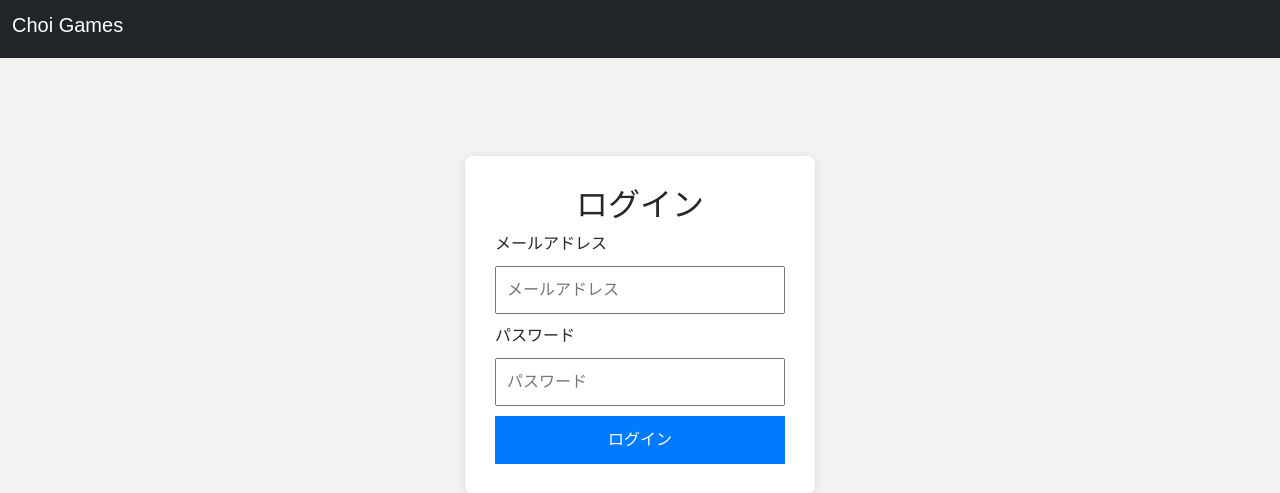
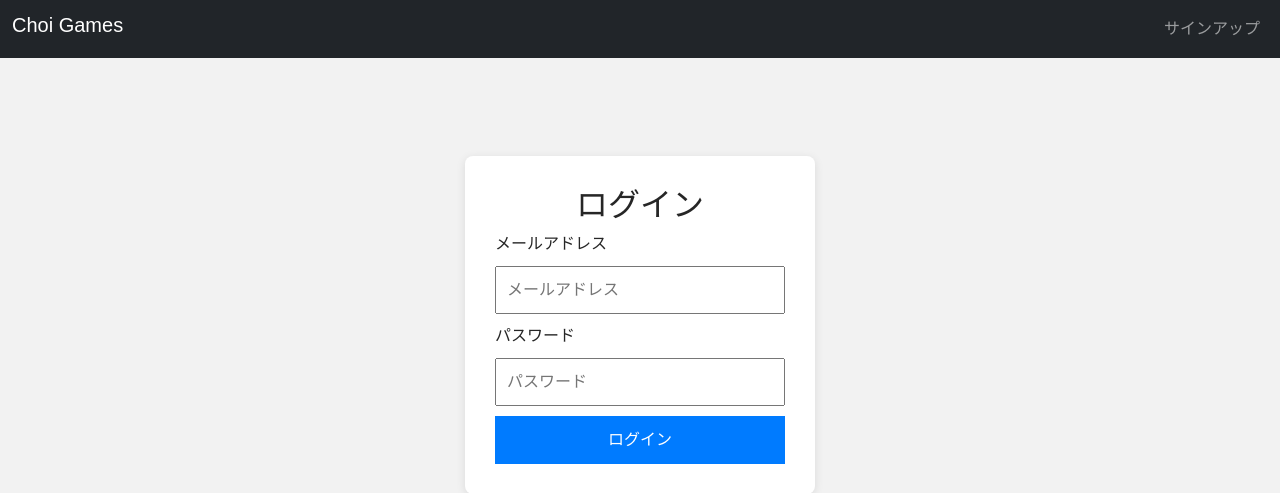
Before and after one commit to junpei-kajiwara/Choi-Games, a Spring Boot app: page /login in a window 1280 px wide. Shown: the top 493 px of the page. Run offline with Spring Boot 4, Linux system fonts and the light colour scheme; some of the project's set-up classes (security, data sources, template engines, error pages and the like) are left out, and stand-ins take their place.

Commit message:
サインアップ用のナビバー改修

```diff
--- a/src/main/java/com/choigames/app/controller/SignupController.java
+++ b/src/main/java/com/choigames/app/controller/SignupController.java
@@ -26,7 +26,7 @@ public class SignupController {
    */
   @PostMapping
   public String doSignup() {
-    // サインアップ処理
+    // TODO サインアップ処理
     return "redirect:/login?signup";
   }
 
--- a/src/main/resources/templates/common/Navbar.html
+++ b/src/main/resources/templates/common/Navbar.html
@@ -25,10 +25,10 @@
 				</button>
 
 				<!-- ナビゲーションメニュー -->
-				<div class="collapse navbar-collapse" id="navbarMenu" th:if="${menuType != 'login'}">
+				<div class="collapse navbar-collapse" id="navbarMenu">
 
 					<!-- 中央メニュー -->
-					<ul class="navbar-nav mx-auto">
+					<ul class="navbar-nav mx-auto" th:if="${menuType != 'login' && menuType != 'signup'}">
 						<li class="nav-item">
 							<a class="nav-link active" href="#">ホーム</a>
 						</li>
@@ -41,14 +41,37 @@
 					</ul>
 
 					<!-- 右側メニュー -->
-					<ul class="navbar-nav">
+					<!-- ログイン画面用のメニュー -->
+					<ul class="navbar-nav ms-auto" th:if="${menuType == 'login'}">
+						<li class="nav-item">
+							<form th:action="@{/signup}">
+								<button type="submit" class="nav-link border-0 bg-transparent">
+									サインアップ
+								</button>
+							</form>
+						</li>
+					</ul>
+
+					<!-- サインアップ画面用のメニュー -->
+					<ul class="navbar-nav ms-auto" th:if="${menuType == 'signup'}">
+						<li class="nav-item">
+							<form th:action="@{/login}">
+								<button type="submit" class="nav-link border-0 bg-transparent">
+									ログイン
+								</button>
+							</form>
+						</li>
+					</ul>
+
+					<!-- ログイン/サインアップ画面以外用のメニュー -->
+					<ul class="navbar-nav" th:if="${menuType != 'login' && menuType != 'signup'}">
 						<li class="nav-item">
 							<a class="nav-link" href="#">プロフィール</a>
 						</li>
 						<li class="nav-item">
 							<form th:action="@{/logout}" method="post">
 								<button type="submit" class="nav-link border-0 bg-transparent">
-										ログアウト
+									ログアウト
 								</button>
 							</form>
 						</li>
```
